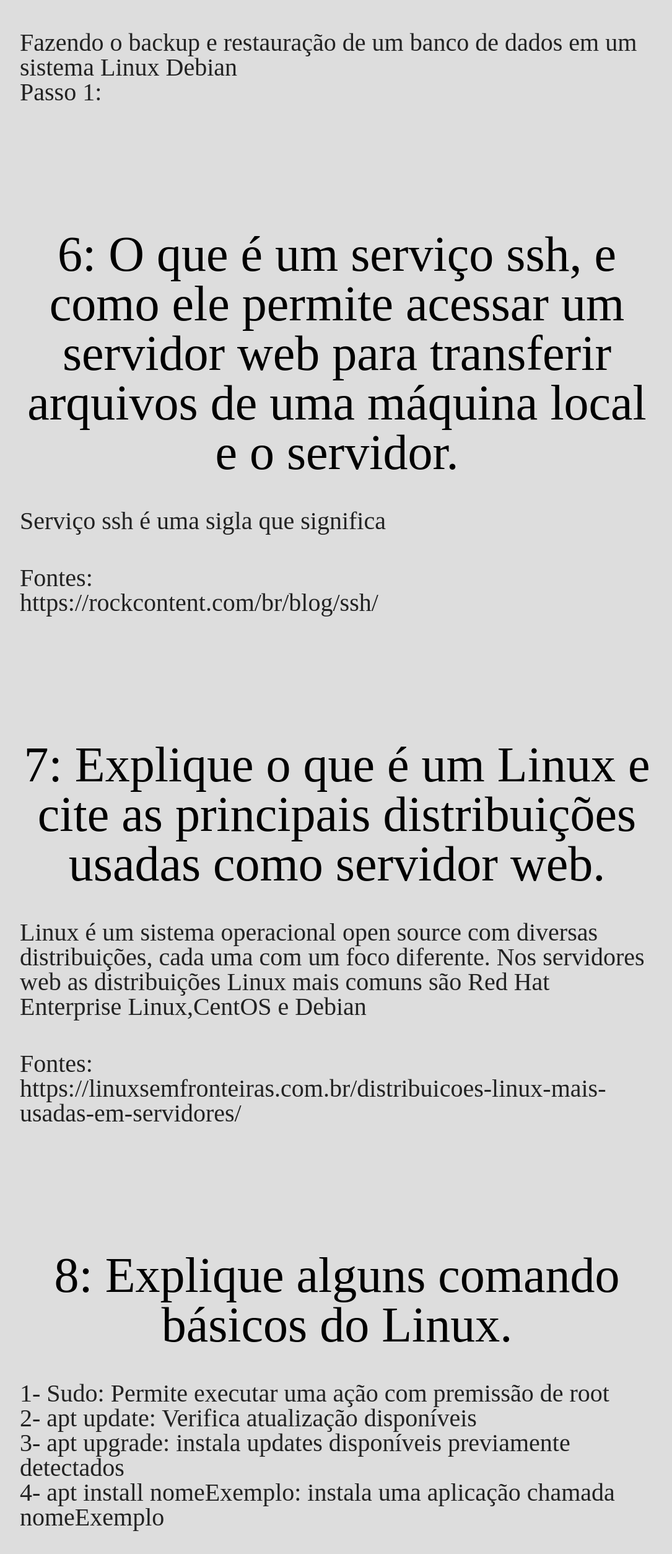
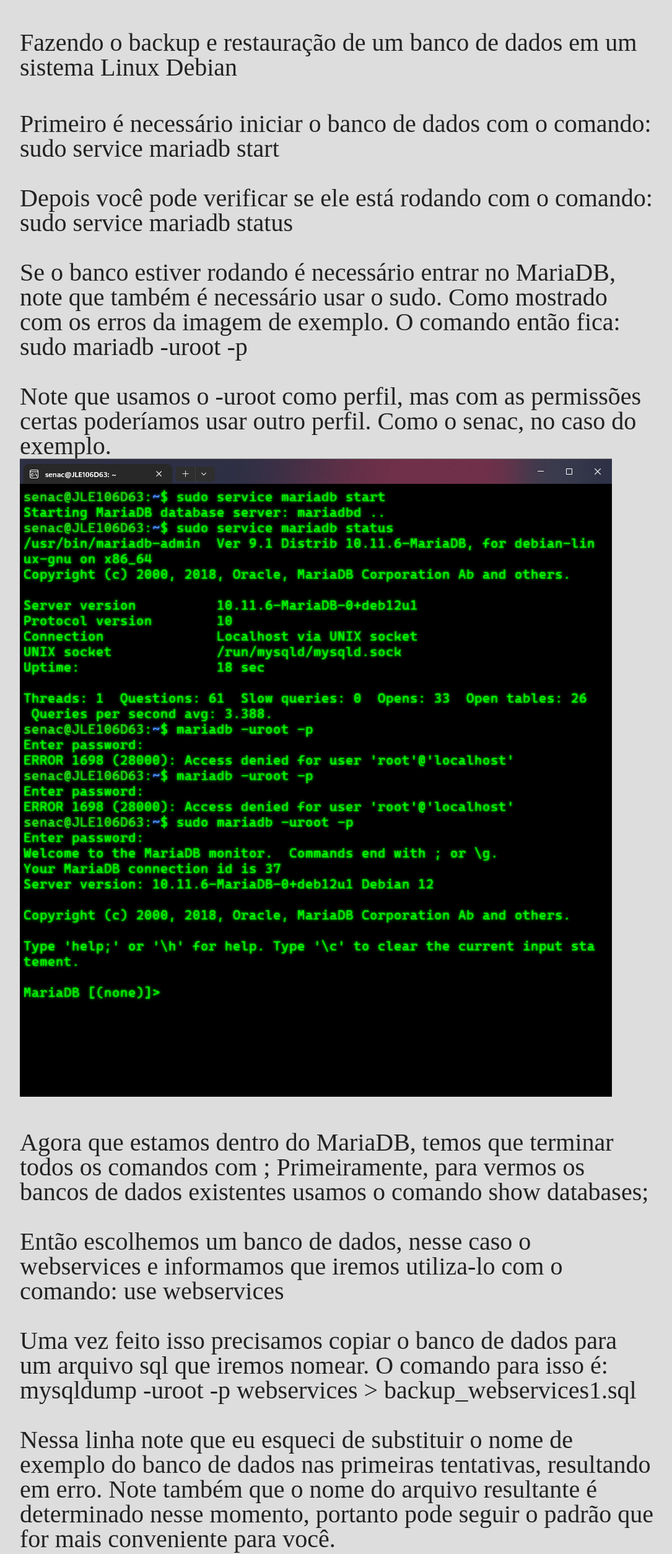
Before and after one commit to vdallabona/ProvaPublicarWeb, a plain HTML site: page index.html in a window 1280 px wide. Shown: the part 6100-8608 px from the top of the page at 62% size, without its empty margins (96-1181 px from the left). Drawn offline with Linux system fonts and the light colour scheme.

Commit message:
resposta 5 feita

```diff
--- a/index.html
+++ b/index.html
@@ -53,10 +53,21 @@
 
         <h1>5: O que é um servidor de banco de dados, explique como fazer o backup e restaurar  esse backup. Utilize imagens para ilustrar. (Para facilitar utilize o arquivo em anexo)</h1>
         <p>Um servidor de banco de dados é, como o nome sujere, um servidor cujo propósito é rodar um banco de dados. Esse que normalmente é acessado por uma ou mais aplicações localizadas em outro(s) servidores.</p>
-
         <p>
-            Fazendo o backup e restauração de um banco de dados em um sistema Linux Debian</br> Passo 1:
+            Fazendo o backup e restauração de um banco de dados em um sistema Linux Debian
         </p>
+        <p>
+            Primeiro é necessário iniciar o banco de dados com o comando: sudo service mariadb start</br></br>Depois você pode verificar se ele está rodando com o comando: sudo service mariadb status</br></br> Se o banco estiver rodando é necessário entrar no MariaDB, note que também é necessário usar o sudo. Como mostrado com os erros da imagem de exemplo. O comando então fica: sudo mariadb -uroot -p </br></br> Note que usamos o -uroot como perfil, mas com as permissões certas poderíamos usar outro perfil. Como o senac, no caso do exemplo.
+        </p>
+        <img src="./img/passo-1-db.png" alt="img1-bd">
+        <p>
+            Agora que estamos dentro do MariaDB, temos que terminar todos os comandos com ; Primeiramente, para vermos os bancos de dados existentes usamos o comando show databases; </br></br> Então escolhemos um banco de dados, nesse caso o webservices e informamos que iremos utiliza-lo com o comando: use webservices</br></br> Uma vez feito isso precisamos copiar o banco de dados para um arquivo sql que iremos nomear. O comando para isso é: mysqldump -uroot -p webservices > backup_webservices1.sql</br></br> Nessa linha note que eu esqueci de substituir o nome de exemplo do banco de dados nas primeiras tentativas, resultando em erro. Note também que o nome do arquivo resultante é determinado nesse momento, portanto pode seguir o padrão que for mais conveniente para você. </br></br>Note também que esse comando deve ser utilizado fora do MariaDB e com sudo, ou ele também apresentará erros conforme o visto no exemplo. Uma vez feito isso pode-se usar o comando ls para vizualizar o arquivo de backup criado.
+        </p>
+        <img src="./img/passo-2-db.png" alt="img1-bd">
+        <p>
+            Uma vez tendo o backup pronto basta saber como copiá-lo para o banco de dados novamente. Esse comando também deve ser utilizado fora do MariaDB. O comando é: mysql -u senac -p webservices < backup_webservices1.sql</br></br> Note que dessa vez ao invez de usar o -uroot estou utilizando o usuario senac que também tem a permissão de executar esse comando.
+        </p>
+        <img src="./img/passo-3-db.png" alt="img1-bd">
 
         </br></br></br>
 
```
Also changed, not shown: img/passo-1-db.png (added), img/passo-2-db.png (added), img/passo-3-db.png (added).
